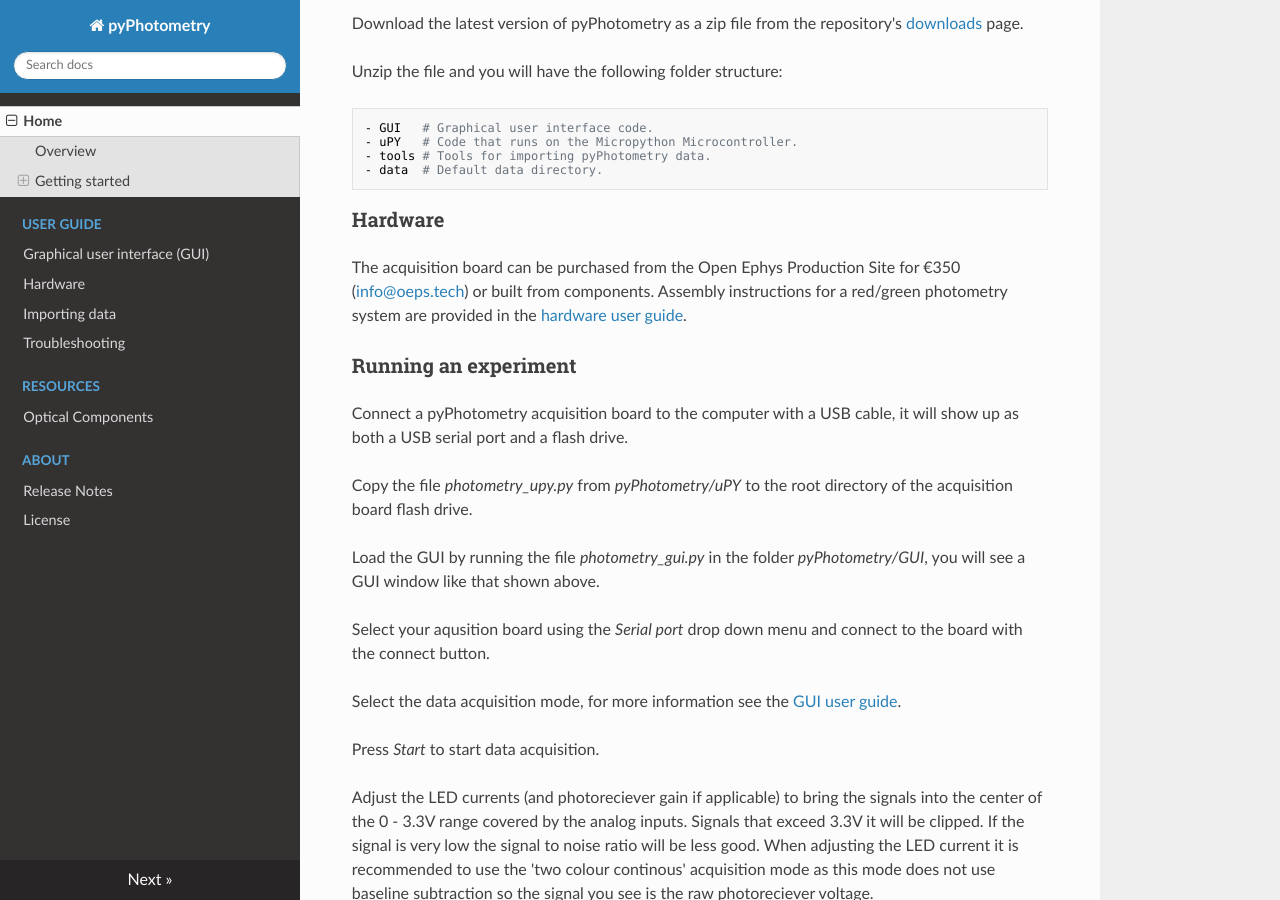
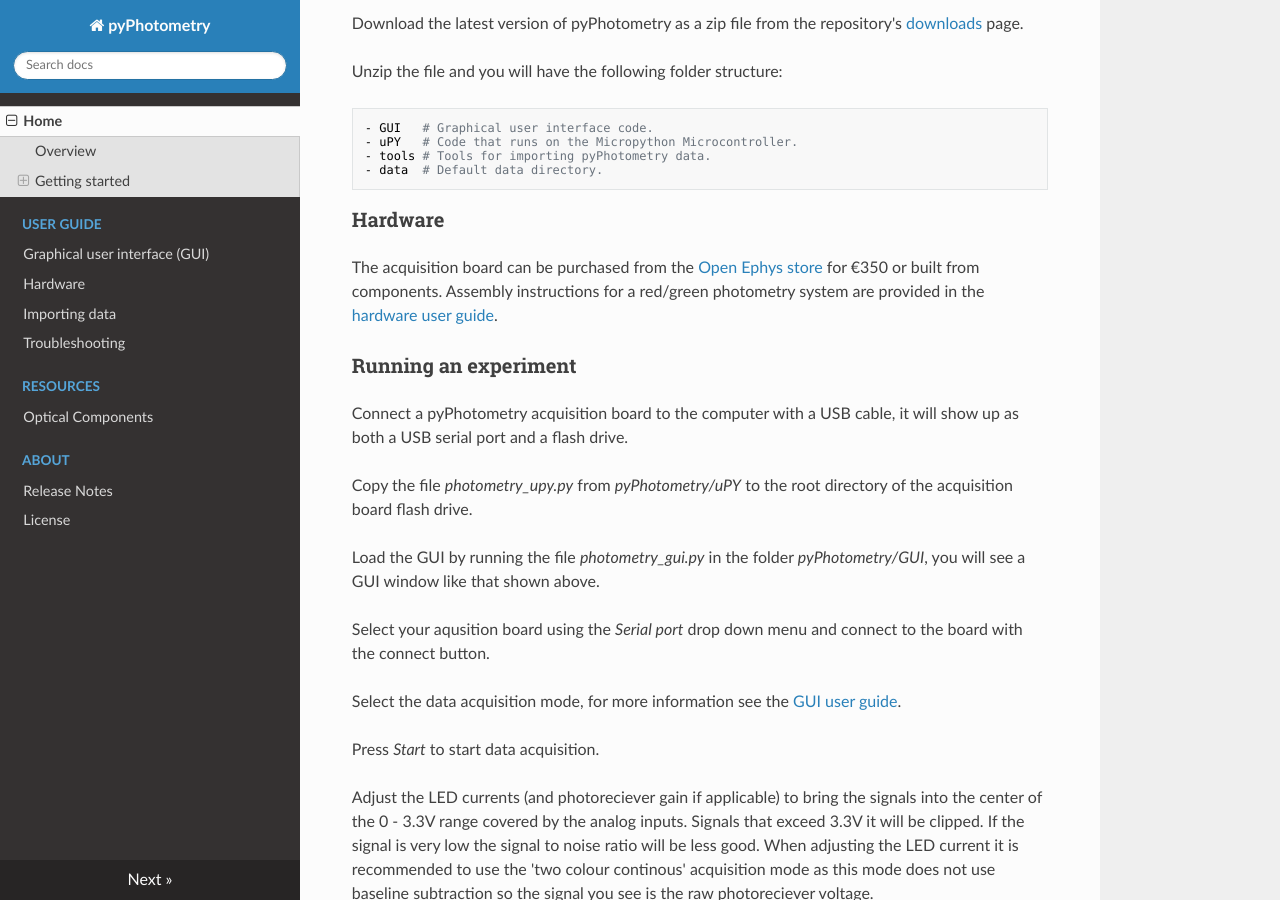
Before and after one commit to pyPhotometry/docs, an MkDocs documentation site: the page built from docs/index.md, in a window 1280 px wide and 900 px high, scrolled down 1850 px. Built offline with MkDocs 1.6.1, drawn with Linux system fonts in a browser that asks for light colours; nearby versions of some CDN libraries.

Commit message:
- Added link to open ephys store.

```diff
--- a/docs/index.md
+++ b/docs/index.md
@@ -55,7 +55,7 @@ Unzip the file and you will have the following folder structure:
 
 ### Hardware
 
-The acquisition board can be purchased from the Open Ephys Production Site for €350 (<info@oeps.tech>) or built from components.  Assembly instructions for a red/green photometry system are provided in the [hardware user guide](user-guide/hardware.md#assembly-instructions).
+The acquisition board can be purchased from the [Open Ephys store](http://www.open-ephys.org/store/pyphotometry) for €350 or built from components.  Assembly instructions for a red/green photometry system are provided in the [hardware user guide](user-guide/hardware.md#assembly-instructions).
 
 ### Running an experiment
 
```
